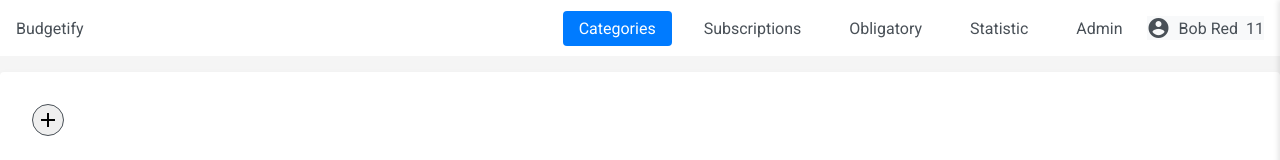
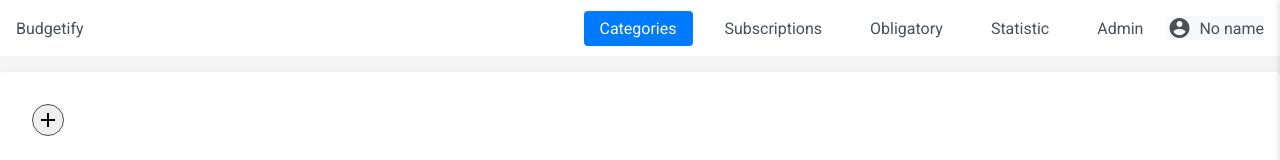
Before and after one commit to SiarhKul/angular-mentorship, an Angular app: page /categories in a window 1280 px wide. Shown: the top 160 px of the page. Built offline with nearby package versions, Linux system fonts and the light colour scheme; no server answers.

Commit message:
chore: Add signal

```diff
--- a/src/app/features/header/header.component.html
+++ b/src/app/features/header/header.component.html
@@ -19,7 +19,7 @@
       </ul>
     </nav>
 
-    <app-user-profile-badge [user]="userInfo"/>
+    <app-user-profile-badge [userSignal]="userSignal"/>
   </div>
 
 </header>
--- a/src/app/features/header/header.component.ts
+++ b/src/app/features/header/header.component.ts
@@ -3,7 +3,6 @@ import {RouterLink, RouterLinkActive} from '@angular/router';
 import {
   UserProfileBadgeComponent
 } from '../user-profile-badge/user-profile-badge.component';
-import {User} from "../../shared/types/interfaces";
 import {UserService} from "../../shared/services/user.service";
 
 @Component({
@@ -17,13 +16,12 @@ import {UserService} from "../../shared/services/user.service";
   styleUrl: './header.component.css'
 })
 export class HeaderComponent {
-  userInfo: User | null;
+  userSignal;
 
   constructor(
     private userService: UserService
   ) {
-    this.userInfo = userService.getUser();
+    this.userSignal = userService.getUserSignal();
   }
 
-
 }
--- a/src/app/features/user-profile-badge/user-profile-badge.component.ts
+++ b/src/app/features/user-profile-badge/user-profile-badge.component.ts
@@ -1,4 +1,4 @@
-import {Component, Input} from '@angular/core';
+import {Component, Input, Signal} from '@angular/core';
 import {MatIconModule} from '@angular/material/icon';
 import {User} from "../../shared/types/interfaces";
 
@@ -12,11 +12,11 @@ import {User} from "../../shared/types/interfaces";
   template: `
     <span class='badge'>
       <mat-icon>account_circle</mat-icon>
-      <span>Bob Red</span>
-      <span>{{ user?.username }}11</span>
+      <span>{{ userSignal()?.username ?? "No name" }}</span>
     </span>
   `,
 })
 export class UserProfileBadgeComponent {
-  @Input() user: User | null | undefined;
+  @Input()
+  userSignal!: Signal<User | null>;
 }
--- a/src/app/shared/services/user.service.ts
+++ b/src/app/shared/services/user.service.ts
@@ -1,18 +1,17 @@
-import {Injectable} from "@angular/core";
+import {Injectable, signal} from "@angular/core";
 import {User} from "../types/interfaces";
 
 @Injectable({
   providedIn: 'root'
 })
 export class UserService {
-  //signal
-  user: User | null = null
+  userSignal = signal<User | null>(null);
 
   setUser(user: User) {
-    this.user = user
+    this.userSignal.set(user);
   }
 
-  getUser() {
-    return this.user;
+  getUserSignal() {
+    return this.userSignal;
   }
 }
```
